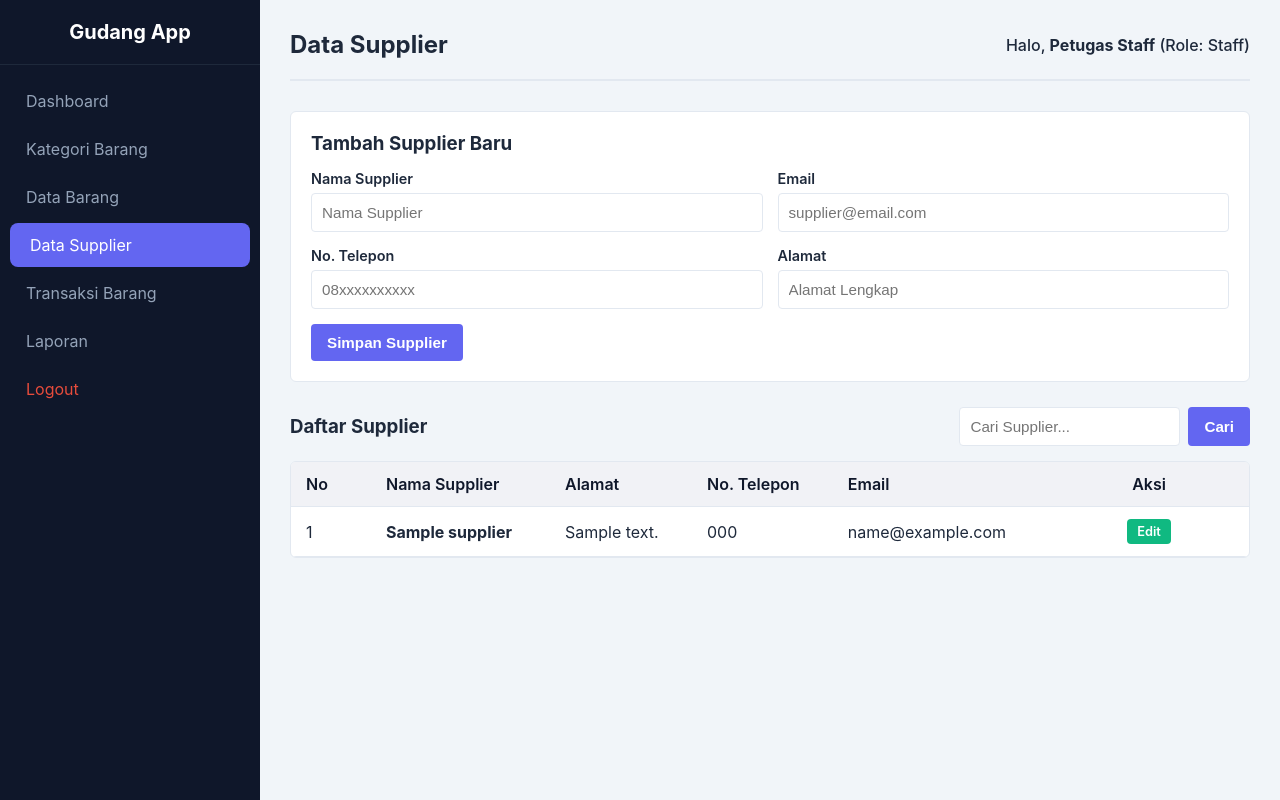
After one commit to rizqianymore/alvino, a PHP site: page /suppliers/index.php in a window 1280 px wide. The commit adds this page. Run offline with PHP 8.4, Linux system fonts and the light colour scheme; a user stored in the database is signed in; tables that the repository leaves empty hold one stand-in row (values such as "Sample post").

Commit message:
Align with UKK SMK Telkom requirements: add Supplier Management, Product Price, Auto-DB Maker, and update roles to Staff/Warehouse Manager

```diff
--- a/config.php
+++ b/config.php
@@ -20,19 +20,53 @@ if (session_status() === PHP_SESSION_NONE) {
 
 // Database Credentials
 define('DB_HOST', '127.0.0.1');
-define('DB_USER', 'gudang_user');
-define('DB_PASS', '');
+define('DB_USER', 'gudang_user'); // default database user
+define('DB_PASS', '');            // default empty password
 define('DB_NAME', 'pergudangan');
 
-// Connect to Database
-$conn = mysqli_connect(DB_HOST, DB_USER, DB_PASS, DB_NAME);
+// Connect to MySQL server (initially without database to allow auto-creation)
+$conn = @mysqli_connect(DB_HOST, DB_USER, DB_PASS);
 
 if (!$conn) {
     die("Koneksi database gagal: " . mysqli_connect_error());
 }
 
+// Auto-create database if not exists
+mysqli_query($conn, "CREATE DATABASE IF NOT EXISTS `" . DB_NAME . "`");
+
+// Select Database
+if (!mysqli_select_db($conn, DB_NAME)) {
+    die("Gagal memilih database: " . mysqli_error($conn));
+}
+
 // Set charset to utf8mb4 for security and encoding compatibility
 mysqli_set_charset($conn, "utf8mb4");
+
+// Auto-initialize tables if they don't exist
+$check_table = mysqli_query($conn, "SHOW TABLES LIKE 'users'");
+if (mysqli_num_rows($check_table) == 0) {
+    // Read and execute database.sql
+    $sql_file = __DIR__ . '/database.sql';
+    if (file_exists($sql_file)) {
+        $sql = file_get_contents($sql_file);
+
+        // Split SQL statements by semicolon, but handle comments and empty lines
+        $queries = preg_split('/;\s*$/m', $sql);
+
+        foreach ($queries as $query) {
+            $query = trim($query);
+            if (!empty($query)) {
+                // Remove USE statement if it interferes
+                if (stripos($query, 'USE ') === 0) {
+                    continue;
+                }
+                if (!mysqli_query($conn, $query)) {
+                    die("Gagal menginisialisasi database pada query: " . $query . " | Error: " . mysqli_error($conn));
+                }
+            }
+        }
+    }
+}
 
 /**
  * Escapes HTML output to prevent XSS.
--- /dev/null
+++ b/suppliers/index.php
@@ -0,0 +1,307 @@
+<?php
+require_once '../config.php';
+check_login();
+
+$role = $_SESSION['role'];
+$error = '';
+$success = '';
+
+// Check permission for modifications (Staff and Warehouse Manager can add/edit, only Warehouse Manager can delete)
+$can_edit = ($role === 'Staff' || $role === 'Warehouse Manager');
+$can_delete = ($role === 'Warehouse Manager');
+
+// Handle Supplier CRUD Operations
+if ($_SERVER['REQUEST_METHOD'] === 'POST' && $can_edit) {
+    $csrf_token = $_POST['csrf_token'] ?? '';
+    if (!verify_csrf_token($csrf_token)) {
+        $error = "Token keamanan CSRF tidak valid.";
+    }
+
+    if (empty($error)) {
+        // CREATE
+        if (isset($_POST['add_supplier'])) {
+            $supplier_name = trim($_POST['supplier_name'] ?? '');
+            $address = trim($_POST['address'] ?? '');
+            $phone_number = trim($_POST['phone_number'] ?? '');
+            $email = trim($_POST['email'] ?? '');
+
+            if (empty($supplier_name) || empty($address) || empty($phone_number) || empty($email)) {
+                $error = "Semua kolom input wajib diisi.";
+            } elseif (!filter_var($email, FILTER_VALIDATE_EMAIL)) {
+                $error = "Format email tidak valid.";
+            } else {
+                $stmt = mysqli_prepare($conn, "INSERT INTO suppliers (supplier_name, address, phone_number, email) VALUES (?, ?, ?, ?)");
+                mysqli_stmt_bind_param($stmt, "ssss", $supplier_name, $address, $phone_number, $email);
+                if (mysqli_stmt_execute($stmt)) {
+                    $success = "Supplier berhasil ditambahkan.";
+                } else {
+                    $error = "Terjadi kesalahan saat menambahkan supplier.";
+                }
+                mysqli_stmt_close($stmt);
+            }
+        }
+
+        // UPDATE
+        if (isset($_POST['edit_supplier'])) {
+            $id = intval($_POST['id'] ?? 0);
+            $supplier_name = trim($_POST['supplier_name'] ?? '');
+            $address = trim($_POST['address'] ?? '');
+            $phone_number = trim($_POST['phone_number'] ?? '');
+            $email = trim($_POST['email'] ?? '');
+
+            if (empty($supplier_name) || empty($address) || empty($phone_number) || empty($email)) {
+                $error = "Semua kolom input wajib diisi.";
+            } elseif (!filter_var($email, FILTER_VALIDATE_EMAIL)) {
+                $error = "Format email tidak valid.";
+            } else {
+                $stmt = mysqli_prepare($conn, "UPDATE suppliers SET supplier_name = ?, address = ?, phone_number = ?, email = ? WHERE id = ?");
+                mysqli_stmt_bind_param($stmt, "ssssi", $supplier_name, $address, $phone_number, $email, $id);
+                if (mysqli_stmt_execute($stmt)) {
+                    $success = "Supplier berhasil diperbarui.";
+                } else {
+                    $error = "Terjadi kesalahan saat memperbarui supplier.";
+                }
+                mysqli_stmt_close($stmt);
+            }
+        }
+
+        // DELETE (Warehouse Manager only)
+        if (isset($_POST['delete_supplier']) && $can_delete) {
+            $id = intval($_POST['id'] ?? 0);
+
+            // Check if supplier is used in transactions
+            $check_stmt = mysqli_prepare($conn, "SELECT id FROM transactions WHERE supplier_id = ? LIMIT 1");
+            mysqli_stmt_bind_param($check_stmt, "i", $id);
+            mysqli_stmt_execute($check_stmt);
+            mysqli_stmt_store_result($check_stmt);
+
+            if (mysqli_stmt_num_rows($check_stmt) > 0) {
+                $error = "Gagal menghapus supplier. Data supplier masih digunakan dalam transaksi barang masuk.";
+            } else {
+                $stmt = mysqli_prepare($conn, "DELETE FROM suppliers WHERE id = ?");
+                mysqli_stmt_bind_param($stmt, "i", $id);
+                if (mysqli_stmt_execute($stmt)) {
+                    $success = "Supplier berhasil dihapus.";
+                } else {
+                    $error = "Gagal menghapus supplier.";
+                }
+                mysqli_stmt_close($stmt);
+            }
+            mysqli_stmt_close($check_stmt);
+        }
+    }
+}
+
+// Search keyword
+$search = trim($_GET['search'] ?? '');
+
+// Fetch Suppliers with Search
+if (!empty($search)) {
+    $search_param = "%" . $search . "%";
+    $query = "SELECT * FROM suppliers WHERE supplier_name LIKE ? OR address LIKE ? OR phone_number LIKE ? OR email LIKE ? ORDER BY supplier_name ASC";
+    $stmt = mysqli_prepare($conn, $query);
+    mysqli_stmt_bind_param($stmt, "ssss", $search_param, $search_param, $search_param, $search_param);
+    mysqli_stmt_execute($stmt);
+    $result = mysqli_stmt_get_result($stmt);
+} else {
+    $query = "SELECT * FROM suppliers ORDER BY supplier_name ASC";
+    $result = mysqli_query($conn, $query);
+}
+
+// Generate CSRF Token
+$token = generate_csrf_token();
+?>
+<!DOCTYPE html>
+<html lang="id">
+<head>
+    <meta charset="UTF-8">
+    <meta name="viewport" content="width=device-width, initial-scale=1.0">
+    <title>Kelola Supplier - UKK RPL Pergudangan</title>
+    <link rel="stylesheet" href="/assets/style.css">
+</head>
+<body>
+    <!-- Sidebar Navigation -->
+    <div class="sidebar">
+        <a href="/dashboard.php" class="sidebar-brand">Gudang App</a>
+        <ul class="sidebar-menu">
+            <li><a href="/dashboard.php">Dashboard</a></li>
+            <li><a href="/categories/index.php">Kategori Barang</a></li>
+            <li><a href="/items/index.php">Data Barang</a></li>
+            <li><a href="/suppliers/index.php" class="active">Data Supplier</a></li>
+            <li><a href="/transactions/index.php">Transaksi Barang</a></li>
+            <?php if ($role === 'Warehouse Manager'): ?>
+                <li><a href="/users/index.php">Kelola User</a></li>
+            <?php endif; ?>
+            <li><a href="/report/index.php">Laporan</a></li>
+            <li><a href="/logout.php" style="color: #e74c3c;">Logout</a></li>
+        </ul>
+    </div>
+
+    <!-- Main Content Area -->
+    <div class="main-content">
+        <div class="navbar">
+            <h2>Data Supplier</h2>
+            <div class="user-info">
+                Halo, <strong><?= esc($_SESSION['name']) ?></strong> (Role: <?= esc($role) ?>)
+            </div>
+        </div>
+
+        <?php if (!empty($error)): ?>
+            <div class="alert alert-danger"><?= esc($error) ?></div>
+        <?php endif; ?>
+
+        <?php if (!empty($success)): ?>
+            <div class="alert alert-success"><?= esc($success) ?></div>
+        <?php endif; ?>
+
+        <!-- Form Tambah (Only Staff & Manager) -->
+        <?php if ($can_edit && !isset($_GET['edit_id'])): ?>
+            <div class="form-modal-inline">
+                <h3>Tambah Supplier Baru</h3>
+                <form action="/suppliers/index.php" method="POST" style="margin-top: 15px;">
+                    <input type="hidden" name="csrf_token" value="<?= esc($token) ?>">
+
+                    <div style="display: grid; grid-template-columns: 1fr 1fr; gap: 15px;">
+                        <div class="form-group">
+                            <label for="supplier_name">Nama Supplier</label>
+                            <input type="text" id="supplier_name" name="supplier_name" class="form-control" placeholder="Nama Supplier" required>
+                        </div>
+                        <div class="form-group">
+                            <label for="email">Email</label>
+                            <input type="email" id="email" name="email" class="form-control" placeholder="supplier@email.com" required>
+                        </div>
+                    </div>
+
+                    <div style="display: grid; grid-template-columns: 1fr 1fr; gap: 15px;">
+                        <div class="form-group">
+                            <label for="phone_number">No. Telepon</label>
+                            <input type="text" id="phone_number" name="phone_number" class="form-control" placeholder="08xxxxxxxxxx" required>
+                        </div>
+                        <div class="form-group">
+                            <label for="address">Alamat</label>
+                            <input type="text" id="address" name="address" class="form-control" placeholder="Alamat Lengkap" required>
+                        </div>
+                    </div>
+
+                    <button type="submit" name="add_supplier" class="btn btn-primary">Simpan Supplier</button>
+                </form>
+            </div>
+        <?php endif; ?>
+
+        <!-- Form Edit (Only Staff & Manager) -->
+        <?php
+        if ($can_edit && isset($_GET['edit_id'])) {
+            $edit_id = intval($_GET['edit_id']);
+            $edit_stmt = mysqli_prepare($conn, "SELECT * FROM suppliers WHERE id = ?");
+            mysqli_stmt_bind_param($edit_stmt, "i", $edit_id);
+            mysqli_stmt_execute($edit_stmt);
+            $edit_res = mysqli_stmt_get_result($edit_stmt);
+            if ($edit_row = mysqli_fetch_assoc($edit_res)) {
+        ?>
+            <div class="form-modal-inline">
+                <h3>Edit Supplier</h3>
+                <form action="/suppliers/index.php" method="POST" style="margin-top: 15px;">
+                    <input type="hidden" name="csrf_token" value="<?= esc($token) ?>">
+                    <input type="hidden" name="id" value="<?= esc($edit_row['id']) ?>">
+
+                    <div style="display: grid; grid-template-columns: 1fr 1fr; gap: 15px;">
+                        <div class="form-group">
+                            <label for="supplier_name_edit">Nama Supplier</label>
+                            <input type="text" id="supplier_name_edit" name="supplier_name" class="form-control" value="<?= esc($edit_row['supplier_name']) ?>" required>
+                        </div>
+                        <div class="form-group">
+                            <label for="email_edit">Email</label>
+                            <input type="email" id="email_edit" name="email" class="form-control" value="<?= esc($edit_row['email']) ?>" required>
+                        </div>
+                    </div>
+
+                    <div style="display: grid; grid-template-columns: 1fr 1fr; gap: 15px;">
+                        <div class="form-group">
+                            <label for="phone_number_edit">No. Telepon</label>
+                            <input type="text" id="phone_number_edit" name="phone_number" class="form-control" value="<?= esc($edit_row['phone_number']) ?>" required>
+                        </div>
+                        <div class="form-group">
+                            <label for="address_edit">Alamat</label>
+                            <input type="text" id="address_edit" name="address" class="form-control" value="<?= esc($edit_row['address']) ?>" required>
+                        </div>
+                    </div>
+
+                    <button type="submit" name="edit_supplier" class="btn btn-success">Perbarui Supplier</button>
+                    <a href="/suppliers/index.php" class="btn btn-secondary">Batal</a>
+                </form>
+            </div>
+        <?php
+            }
+            mysqli_stmt_close($edit_stmt);
+        }
+        ?>
+
+        <!-- Search & Grid actions -->
+        <div class="actions-row">
+            <h3>Daftar Supplier</h3>
+            <form action="/suppliers/index.php" method="GET" class="search-form">
+                <input type="text" name="search" class="form-control" style="width: auto;" placeholder="Cari Supplier..." value="<?= esc($search) ?>">
+                <button type="submit" class="btn btn-primary">Cari</button>
+                <?php if (!empty($search)): ?>
+                    <a href="/suppliers/index.php" class="btn btn-secondary">Reset</a>
+                <?php endif; ?>
+            </form>
+        </div>
+
+        <!-- Supplier Table -->
+        <div class="table-responsive">
+            <table>
+                <thead>
+                    <tr>
+                        <th style="width: 80px;">No</th>
+                        <th>Nama Supplier</th>
+                        <th>Alamat</th>
+                        <th>No. Telepon</th>
+                        <th>Email</th>
+                        <?php if ($can_edit): ?>
+                            <th style="width: 200px; text-align: center;">Aksi</th>
+                        <?php endif; ?>
+                    </tr>
+                </thead>
+                <tbody>
+                    <?php
+                    $no = 1;
+                    if (isset($result) && mysqli_num_rows($result) > 0) {
+                        while ($row = mysqli_fetch_assoc($result)) {
+                    ?>
+                        <tr>
+                            <td><?= $no++ ?></td>
+                            <td><strong><?= esc($row['supplier_name']) ?></strong></td>
+                            <td><?= esc($row['address']) ?></td>
+                            <td><?= esc($row['phone_number']) ?></td>
+                            <td><?= esc($row['email']) ?></td>
+                            <?php if ($can_edit): ?>
+                                <td style="text-align: center;">
+                                    <a href="/suppliers/index.php?edit_id=<?= esc($row['id']) ?>" class="btn btn-success btn-sm">Edit</a>
+                                    <?php if ($can_delete): ?>
+                                        <form action="/suppliers/index.php" method="POST" style="display:inline;" onsubmit="return confirm('Apakah Anda yakin ingin menghapus supplier ini?');">
+                                            <input type="hidden" name="csrf_token" value="<?= esc($token) ?>">
+                                            <input type="hidden" name="id" value="<?= esc($row['id']) ?>">
+                                            <button type="submit" name="delete_supplier" class="btn btn-danger btn-sm">Hapus</button>
+                                        </form>
+                                    <?php endif; ?>
+                                </td>
+                            <?php endif; ?>
+                        </tr>
+                    <?php
+                        }
+                    } else {
+                        echo "<tr><td colspan='" . ($can_edit ? 6 : 5) . "' style='text-align:center;'>Data tidak ditemukan.</td></tr>";
+                    }
+                    ?>
+                </tbody>
+            </table>
+        </div>
+    </div>
+</body>
+</html>
+<?php
+if (isset($stmt)) {
+    mysqli_stmt_close($stmt);
+}
+?>
```
Also changed, not shown: categories/index.php (+11 -9 lines), dashboard.php (+26 -27 lines), database.sql (+17 -6 lines), items/index.php (+45 -26 lines), report/index.php (+11 -9 lines), transactions/index.php (+70 -17 lines), users/index.php (+12 -13 lines).
